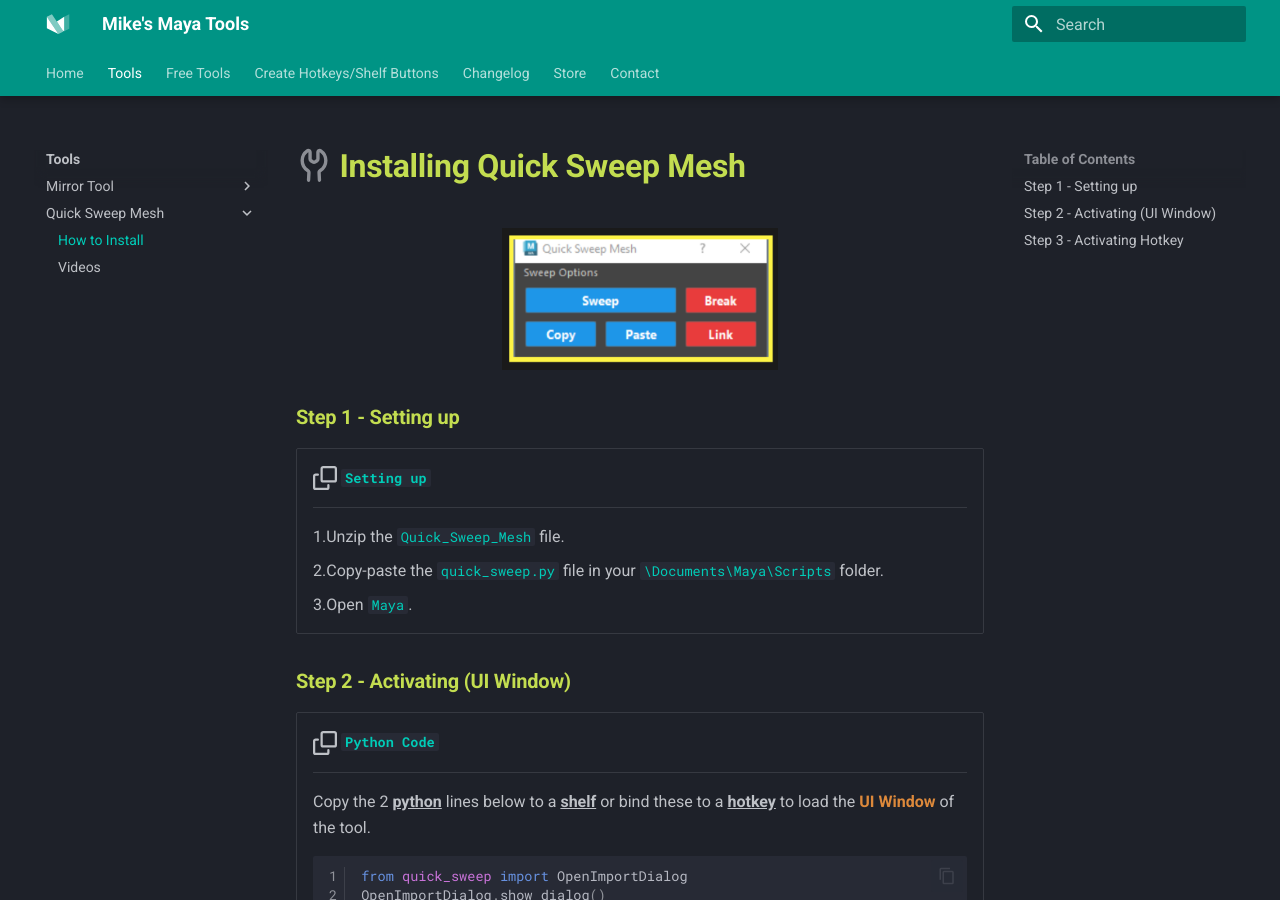
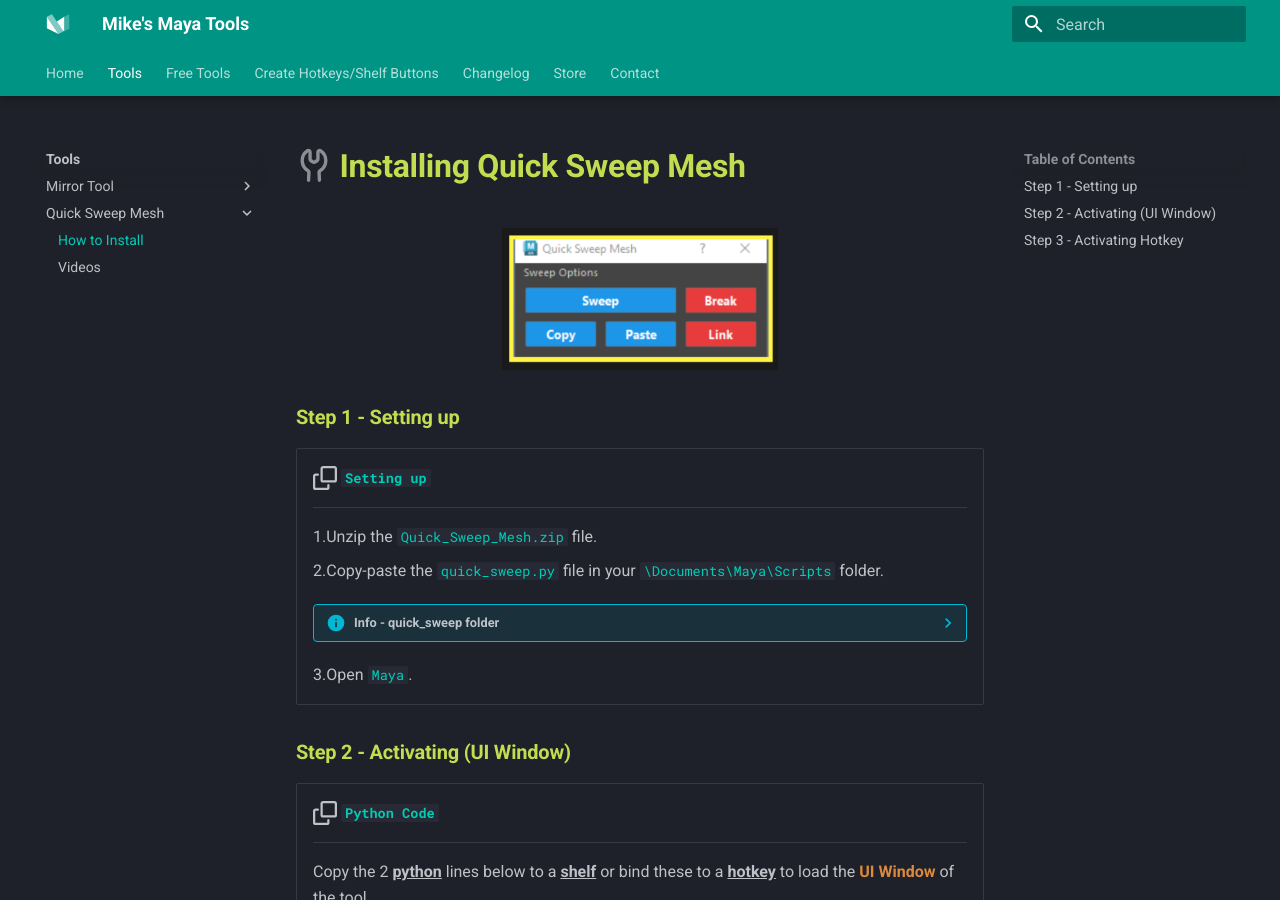
Before and after one commit to mike-isaakidis/Maya-Modelling-Tools, an MkDocs documentation site: the page built from docs/Quick Sweep Mesh/How to install.md, in a window 1280 px wide and 900 px high. Built offline with MkDocs 1.6.1 and Material for MkDocs 9.7.7, drawn with Linux system fonts in a browser that asks for light colours; some of the changed lines change nothing that is shown.

Commit message:
updated info

```diff
--- a/docs/Quick Sweep Mesh/How to install.md
+++ b/docs/Quick Sweep Mesh/How to install.md
@@ -8,9 +8,17 @@
 
     ---
 
-    1.Unzip the [`Quick_Sweep_Mesh`](#) file.
+    1.Unzip the [`Quick_Sweep_Mesh.zip`](#) file.
 
     2.Copy-paste the [`quick_sweep.py`](#) file in your [`\Documents\Maya\Scripts`](#) folder.
+
+    ??? Info "Info - quick_sweep folder"
+        When unziping the zip file there's a <span style="color:rgba(195, 221, 80, 1);">quick_sweep</span> folder containing the documentation as a <span style="color:rgba(195, 221, 80, 1);">pdf</span> and an <span style="color:rgba(195, 221, 80, 1);">icon</span> to use on your shelf.
+
+        You could copy paste the folder in your <span style="color:rgba(195, 221, 80, 1);">\Documents\Maya\XXXX\Prefs\Icons </span>folder but its not necessary as the tool will now point towards the online documentation.
+
+        It would only be necessary if your internet was down or if you wanted to use the icon.
+
 
     3.Open [`Maya`](#).
 
```
